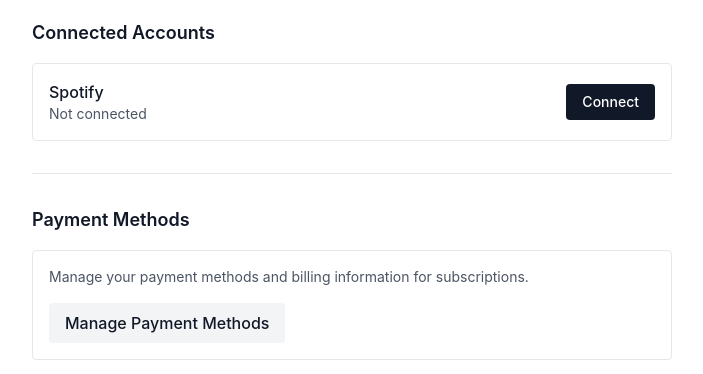
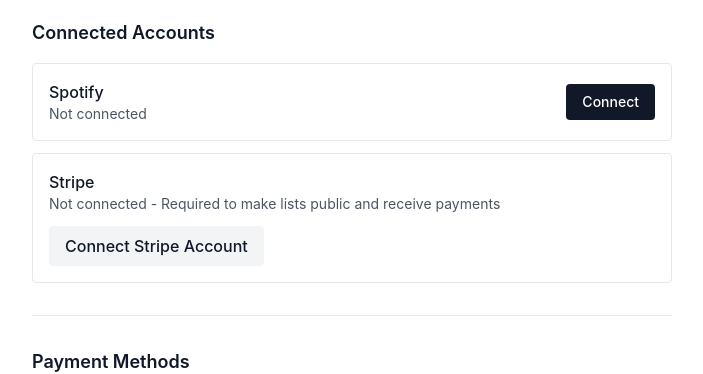
Before and after one commit to nateevdavis/Reccord-MVP, a Next.js app: page /profile in a window 1280 px wide. Shown: the part 743-1117 px from the top of the page, without its empty margins (288-991 px from the left). Built offline with nearby package versions, Linux system fonts and the light colour scheme; no server answers.

Commit message:
Add Stripe Connect setup option to profile page
- Add Stripe Connect section to profile page Connected Accounts
- Update StripeConnectButton to accept returnUrl prop
- Update onboard endpoint to support custom return URLs
- Handle Stripe Connect status updates on profile page

```diff
--- a/src/app/api/stripe-connect/onboard/route.ts
+++ b/src/app/api/stripe-connect/onboard/route.ts
@@ -20,6 +20,8 @@
 export async function POST(request: NextRequest) {
   try {
     const userId = await requireAuth()
+    const body = await request.json().catch(() => ({}))
+    const returnUrl = body.returnUrl || '/create'
 
     // Check if user already has a Stripe Connect account
     const existingAccount = await prisma.stripeConnectAccount.findUnique({
@@ -69,10 +71,11 @@
 
     // Create account link for onboarding
     const baseUrl = getBaseUrl(request)
+    const returnPath = returnUrl.startsWith('/') ? returnUrl : `/${returnUrl}`
     const accountLink = await stripe.accountLinks.create({
       account: accountId,
-      refresh_url: `${baseUrl}/create?stripe_connect_refresh=1`,
-      return_url: `${baseUrl}/create?stripe_connect_success=1`,
+      refresh_url: `${baseUrl}${returnPath}?stripe_connect_refresh=1`,
+      return_url: `${baseUrl}${returnPath}?stripe_connect_success=1`,
       type: 'account_onboarding',
     })
 
--- a/src/app/profile/page.tsx
+++ b/src/app/profile/page.tsx
@@ -1,11 +1,12 @@
 'use client'
 
 import { useState, useEffect } from 'react'
-import { useRouter } from 'next/navigation'
+import { useRouter, useSearchParams } from 'next/navigation'
 import Link from 'next/link'
 import Input from '@/components/ui/Input'
 import Textarea from '@/components/ui/Textarea'
 import Button from '@/components/ui/Button'
+import StripeConnectButton from '@/components/StripeConnectButton'
 
 type LinkItem = {
   label: string
@@ -21,6 +22,7 @@
 
 export default function ProfilePage() {
   const router = useRouter()
+  const searchParams = useSearchParams()
   const [displayName, setDisplayName] = useState('')
   const [username, setUsername] = useState('')
   const [bio, setBio] = useState('')
@@ -28,6 +30,8 @@
   const [myLists, setMyLists] = useState<List[]>([])
   const [subscriptions, setSubscriptions] = useState<List[]>([])
   const [spotifyConnected, setSpotifyConnected] = useState(false)
+  const [stripeConnected, setStripeConnected] = useState(false)
+  const [stripeStatus, setStripeStatus] = useState<string>('not_connected')
   const [disconnectingSpotify, setDisconnectingSpotify] = useState(false)
   const [loading, setLoading] = useState(true)
   const [saving, setSaving] = useState(false)
@@ -58,9 +62,37 @@
           setSpotifyConnected(data.spotifyConnected)
         }
         setLoading(false)
+
+        // Fetch Stripe Connect status
+        fetch('/api/stripe-connect/status')
+          .then((res) => res.json())
+          .then((data) => {
+            setStripeConnected(data.connected || false)
+            setStripeStatus(data.status || 'not_connected')
+          })
+          .catch(() => {
+            setStripeConnected(false)
+            setStripeStatus('not_connected')
+          })
       })
       .catch(() => setLoading(false))
   }, [])
+
+  // Check if we just connected Stripe (from callback)
+  useEffect(() => {
+    if (searchParams.get('stripe_connect_success') === '1') {
+      fetch('/api/stripe-connect/status')
+        .then((res) => res.json())
+        .then((data) => {
+          setStripeConnected(data.connected || false)
+          setStripeStatus(data.status || 'not_connected')
+        })
+        .catch(() => {
+          setStripeConnected(false)
+          setStripeStatus('not_connected')
+        })
+    }
+  }, [searchParams])
 
   const addLink = () => {
     setLinks([...links, { label: '', url: '' }])
@@ -304,6 +336,20 @@
                 </a>
               )}
             </div>
+
+            <div className="rounded border border-gray-200 p-4">
+              <div className="mb-3">
+                <h3 className="font-medium text-gray-900">Stripe</h3>
+                <p className="text-sm text-gray-600">
+                  {stripeConnected && stripeStatus === 'active'
+                    ? 'Connected - You can receive payments from list subscriptions'
+                    : stripeConnected && stripeStatus === 'pending'
+                    ? 'Setup in progress - Complete onboarding to receive payments'
+                    : 'Not connected - Required to make lists public and receive payments'}
+                </p>
+              </div>
+              <StripeConnectButton />
+            </div>
           </div>
         </section>
 
--- a/src/components/StripeConnectButton.tsx
+++ b/src/components/StripeConnectButton.tsx
@@ -1,12 +1,18 @@
 'use client'
 
 import { useState, useEffect } from 'react'
-import { useRouter, useSearchParams } from 'next/navigation'
+import { useRouter, useSearchParams, usePathname } from 'next/navigation'
 import Button from './ui/Button'
 
-export default function StripeConnectButton() {
+type StripeConnectButtonProps = {
+  returnUrl?: string
+}
+
+export default function StripeConnectButton(props: StripeConnectButtonProps = {}) {
+  const { returnUrl } = props
   const router = useRouter()
   const searchParams = useSearchParams()
+  const pathname = usePathname()
   const [isConnected, setIsConnected] = useState(false)
   const [status, setStatus] = useState<string>('not_connected')
   const [loading, setLoading] = useState(false)
@@ -38,8 +44,11 @@
   const handleConnect = async () => {
     setLoading(true)
     try {
+      const currentReturnUrl = returnUrl || pathname || '/create'
       const response = await fetch('/api/stripe-connect/onboard', {
         method: 'POST',
+        headers: { 'Content-Type': 'application/json' },
+        body: JSON.stringify({ returnUrl: currentReturnUrl }),
       })
       const data = await response.json()
       if (data.url) {
```
